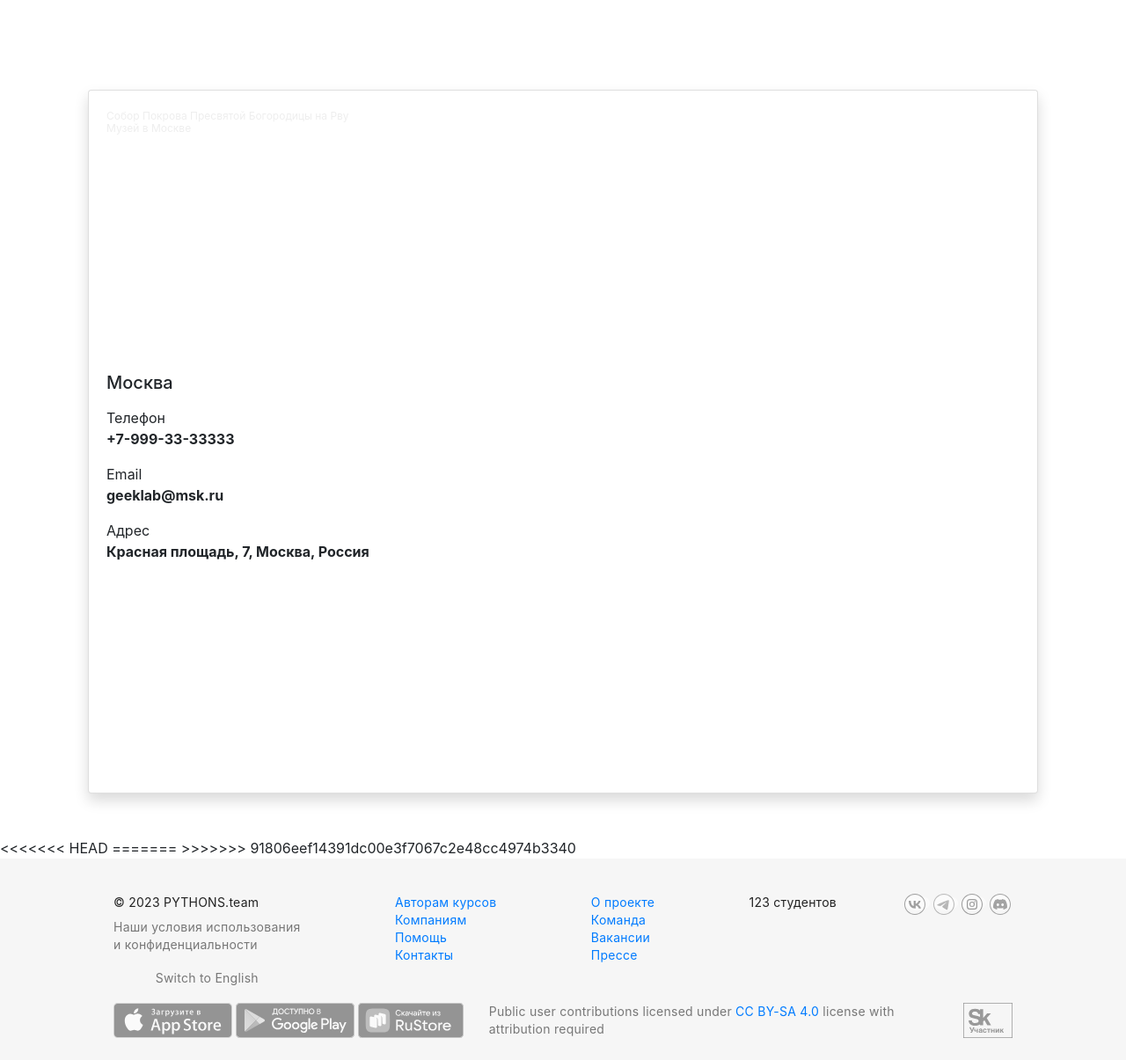
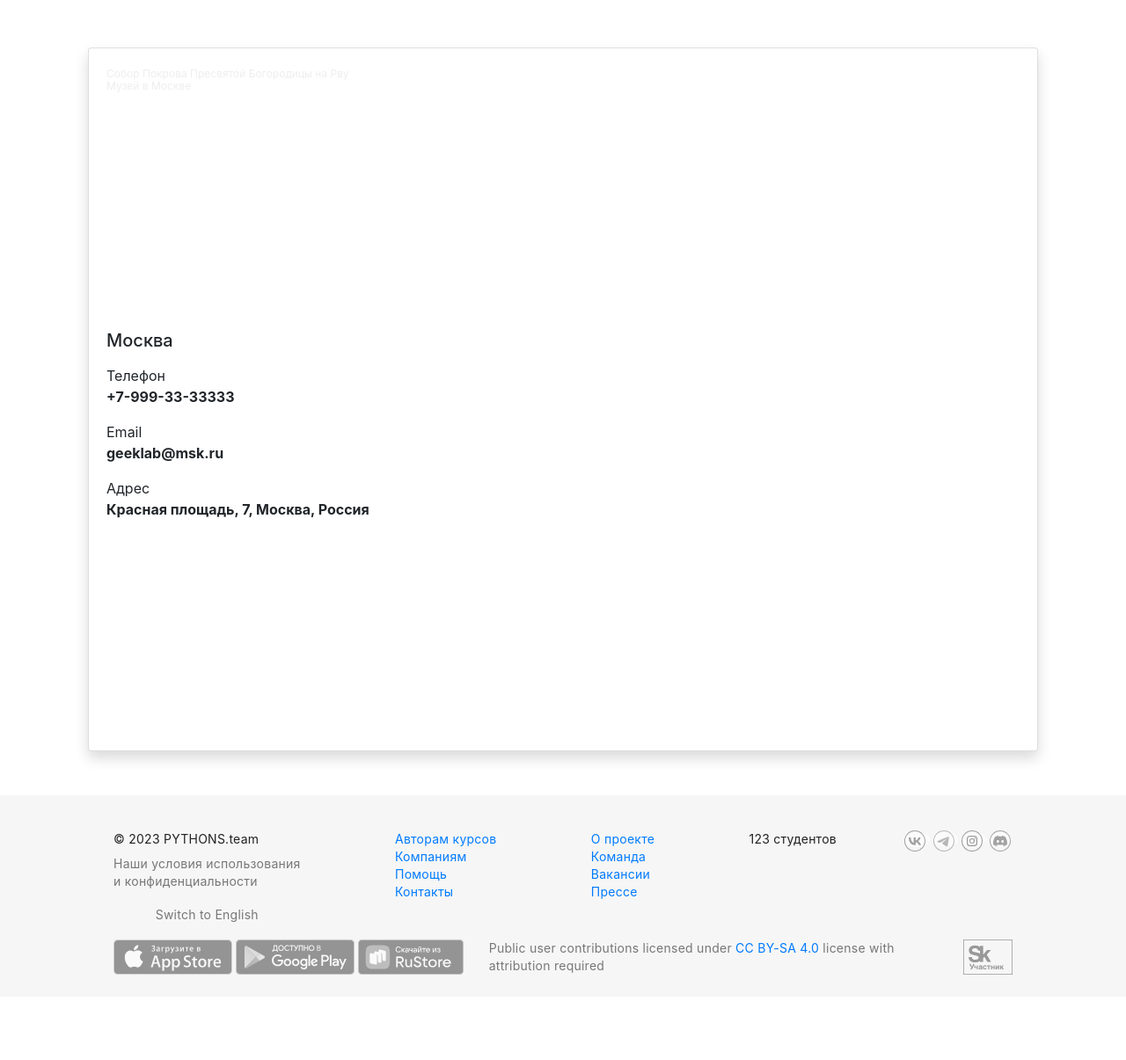
Before and after one commit to kdv777/Training_portal, a Django app: page /mainapp/contacts/ in a window 1280 px wide. Shown: the part 70-1275 px from the top of the page at 88% size. After the commit the page ends 1178 px from the top, so only its background shows below. Run offline with Django 3.2, Linux system fonts and the light colour scheme; some libraries are stand-ins or nearby versions.

Commit message:
commit for merge

```diff
--- a/src/mainapp/templates/mainapp/about.html
+++ b/src/mainapp/templates/mainapp/about.html
@@ -2,11 +2,9 @@
 {% load static %}
 
 {% block content %}
-<<<<<<< HEAD
+
 {# Блок about #}
-=======
-   {# Блок about #}
->>>>>>> 91806eef14391dc00e3f7067c2e48cc4974b3340
+
 
 <div class="container" style="margin-top: 100px; margin-bottom: 50px;">
 
--- a/src/mainapp/templates/mainapp/courses_category.html
+++ b/src/mainapp/templates/mainapp/courses_category.html
@@ -1,11 +1,6 @@
 {% extends 'mainapp/base.html' %}
 {% load static %}
 
-<<<<<<< HEAD
-=======
-
-
->>>>>>> 91806eef14391dc00e3f7067c2e48cc4974b3340
 {% block content %}
    {# Блок курсы в Категории #}
 
--- a/src/mainapp/templates/mainapp/includes/inc_footer.html
+++ b/src/mainapp/templates/mainapp/includes/inc_footer.html
@@ -1,10 +1,7 @@
-<<<<<<< HEAD
+
 {% load static %}
 {# Блок Footer #}
-=======
-  {# Блок Footer #}
-  {% load static %}
->>>>>>> 91806eef14391dc00e3f7067c2e48cc4974b3340
+
   <footer  class="footer_common">
     <div class="footer_content">
         <div class="footer_content_columns">
--- a/src/mainapp/templates/mainapp/includes/inc_menu.html
+++ b/src/mainapp/templates/mainapp/includes/inc_menu.html
@@ -1,10 +1,6 @@
-<<<<<<< HEAD
-{% load static %}
-{# Блок меню #}
-=======
 {# Блок меню #}
 {% load static %}
->>>>>>> 91806eef14391dc00e3f7067c2e48cc4974b3340
+
 <div>
   <nav
     class="navbar navbar-expand-lg bg-body-tertiary fixed-top"
--- a/src/mainapp/templates/mainapp/index.html
+++ b/src/mainapp/templates/mainapp/index.html
@@ -1,12 +1,6 @@
 {% extends 'mainapp/base.html' %}
 {% load static %}
 
-<<<<<<< HEAD
-=======
-
-
-
->>>>>>> 91806eef14391dc00e3f7067c2e48cc4974b3340
 {% block content %}
 <div class="container" style="margin-top: 100px;">
     <div style="background-color: #F3F4F6;padding: 20px;border-radius: 10px;">
```
